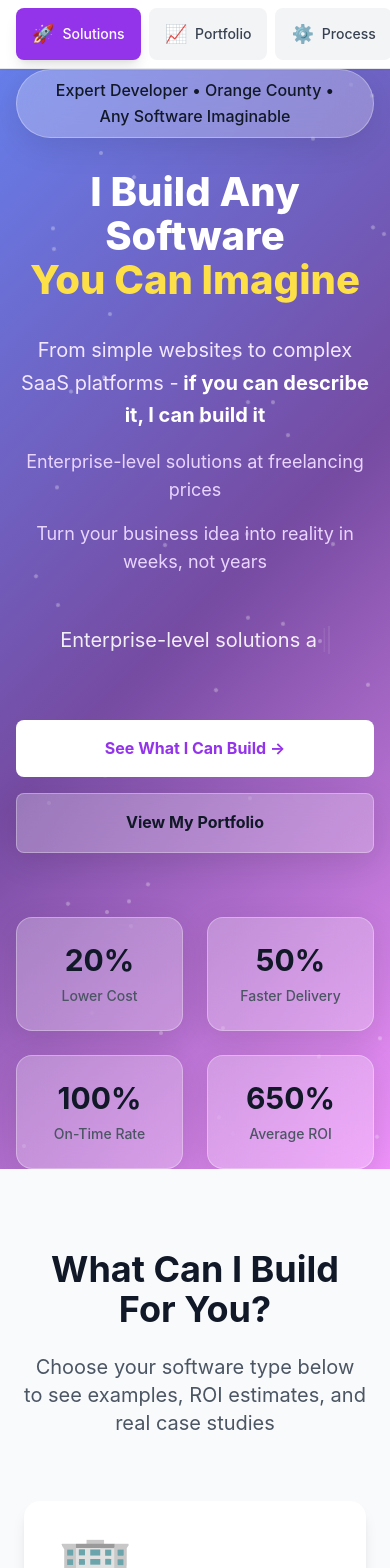
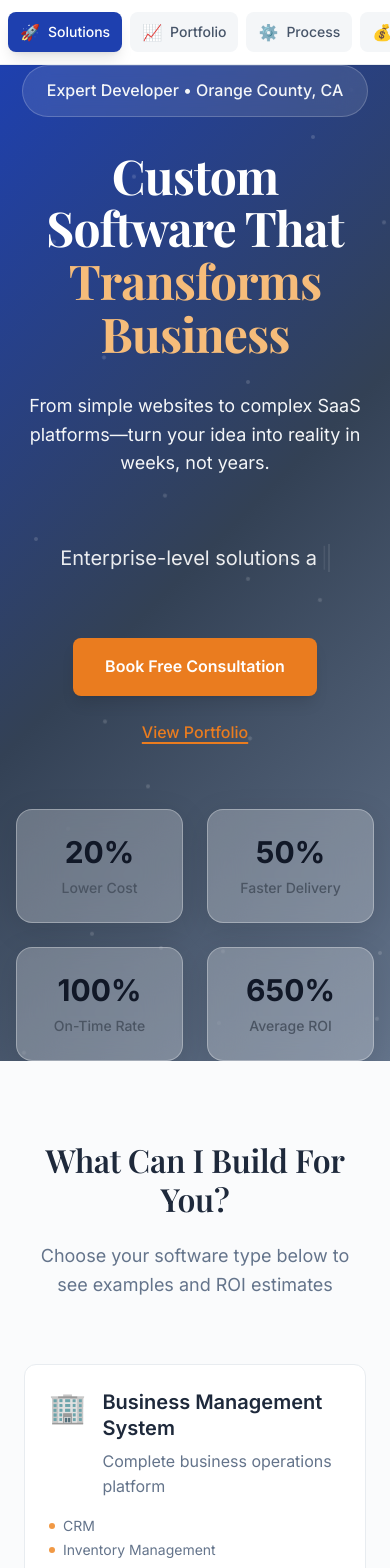
Before and after one commit to SiedahmedM/MyBusinessOS, a Next.js app: page / in a window 390 px wide. Shown: the top 1568 px of the page. Built offline with nearby package versions, Linux system fonts and the light colour scheme.

Commit message:
Feat: Improvements

```diff
--- a/src/app/globals.css
+++ b/src/app/globals.css
@@ -1,12 +1,14 @@
+@import url('https://fonts.googleapis.com/css2?family=Inter:wght@400;500;600;700;800&family=Playfair+Display:wght@400;500;600;700&display=swap');
+
 @tailwind base;
 @tailwind components;
 @tailwind utilities;
 
 :root {
-  --hero-gradient: linear-gradient(135deg, #667eea 0%, #764ba2 50%, #f093fb 100%);
-  --roi-gradient: linear-gradient(135deg, #667eea 0%, #764ba2 100%);
-  --code-gradient: linear-gradient(135deg, #f8fafc 0%, #e2e8f0 100%);
-  --purple-gradient: linear-gradient(135deg, #8b5cf6 0%, #a855f7 100%);
+  --hero-gradient: linear-gradient(135deg, #1e40af 0%, #334155 50%, #64748b 100%);
+  --primary-gradient: linear-gradient(135deg, #1e40af 0%, #1d3a9f 100%);
+  --accent-gradient: linear-gradient(135deg, #ea7c1f 0%, #db6515 100%);
+  --neutral-gradient: linear-gradient(135deg, #f4f6f8 0%, #e8ecf0 100%);
 }
 
 * {
@@ -20,9 +22,9 @@ html {
 }
 
 body {
-  font-family: -apple-system, BlinkMacSystemFont, 'Segoe UI', 'Roboto', sans-serif;
+  font-family: 'Inter', -apple-system, BlinkMacSystemFont, 'Segoe UI', sans-serif;
   line-height: 1.6;
-  color: #333;
+  color: #1e293b;
   overflow-x: hidden;
 }
 
@@ -48,10 +50,10 @@ body {
 
 @keyframes glow {
   0% {
-    box-shadow: 0 0 20px rgba(102, 126, 234, 0.3);
+    box-shadow: 0 0 20px rgba(30, 64, 175, 0.3);
   }
   100% {
-    box-shadow: 0 0 40px rgba(102, 126, 234, 0.6);
+    box-shadow: 0 0 40px rgba(30, 64, 175, 0.6);
   }
 }
 
@@ -185,16 +187,16 @@ body {
 }
 
 ::-webkit-scrollbar-track {
-  background: #f1f1f1;
+  background: #f1f5f9;
 }
 
 ::-webkit-scrollbar-thumb {
-  background: #888;
+  background: #94a3b8;
   border-radius: 4px;
 }
 
 ::-webkit-scrollbar-thumb:hover {
-  background: #555;
+  background: #64748b;
 }
 
 /* Section spacing */
@@ -208,17 +210,87 @@ body {
   }
 }
 
-/* Responsive text sizes */
+/* Typography hierarchy */
 .hero-title {
-  font-size: clamp(2.5rem, 8vw, 4rem);
-  font-weight: 800;
+  font-family: 'Playfair Display', serif;
+  font-size: clamp(3rem, 8vw, 4.5rem);
+  font-weight: 700;
   line-height: 1.1;
+  letter-spacing: -0.02em;
 }
 
 .section-title {
-  font-size: clamp(2rem, 6vw, 3rem);
-  font-weight: 700;
+  font-family: 'Playfair Display', serif;
+  font-size: clamp(2rem, 6vw, 2.5rem);
+  font-weight: 600;
   line-height: 1.2;
+  letter-spacing: -0.01em;
+}
+
+.heading-lg {
+  font-family: 'Inter', sans-serif;
+  font-size: clamp(1.5rem, 4vw, 2rem);
+  font-weight: 600;
+  line-height: 1.3;
+}
+
+.heading-md {
+  font-family: 'Inter', sans-serif;
+  font-size: clamp(1.25rem, 3vw, 1.5rem);
+  font-weight: 600;
+  line-height: 1.3;
+}
+
+.body-lg {
+  font-family: 'Inter', sans-serif;
+  font-size: 1.125rem;
+  font-weight: 400;
+  line-height: 1.6;
+}
+
+.body-md {
+  font-family: 'Inter', sans-serif;
+  font-size: 1rem;
+  font-weight: 400;
+  line-height: 1.6;
+}
+
+/* Standardized button classes */
+.btn-primary {
+  @apply px-8 py-4 bg-accent-500 text-white font-semibold rounded-lg;
+  @apply hover:bg-accent-600 focus:bg-accent-600 focus:outline-none focus:ring-2 focus:ring-accent-500 focus:ring-offset-2;
+  @apply transition-all duration-200 ease-in-out;
+  @apply shadow-lg hover:shadow-xl;
+  transform: translateY(0);
+}
+
+.btn-primary:hover {
+  transform: translateY(-2px);
+}
+
+.btn-secondary {
+  @apply px-8 py-4 bg-white text-primary-500 font-semibold rounded-lg border-2 border-primary-500;
+  @apply hover:bg-primary-50 focus:bg-primary-50 focus:outline-none focus:ring-2 focus:ring-primary-500 focus:ring-offset-2;
+  @apply transition-all duration-200 ease-in-out;
+  @apply shadow-lg hover:shadow-xl;
+  transform: translateY(0);
+}
+
+.btn-secondary:hover {
+  transform: translateY(-2px);
+}
+
+.btn-ghost {
+  @apply px-6 py-3 text-neutral-600 font-medium rounded-lg;
+  @apply hover:text-accent-500 focus:text-accent-500 focus:outline-none focus:ring-2 focus:ring-accent-500 focus:ring-offset-2;
+  @apply transition-all duration-200 ease-in-out;
+  @apply hover:bg-neutral-50;
+}
+
+.btn-text {
+  @apply text-accent-500 font-medium underline decoration-2 underline-offset-4;
+  @apply hover:text-accent-600 focus:text-accent-600 focus:outline-none focus:ring-2 focus:ring-accent-500 focus:ring-offset-2 focus:rounded;
+  @apply transition-all duration-200 ease-in-out;
 }
 
 /* Button hover effects */
@@ -238,7 +310,7 @@ body {
 
 .card-hover:hover {
   transform: translateY(-10px) scale(1.05);
-  box-shadow: 0 20px 40px rgba(102, 126, 234, 0.2);
+  box-shadow: 0 20px 40px rgba(30, 64, 175, 0.2);
 }
 
 /* Loading states */
@@ -259,7 +331,7 @@ body {
 
 /* Focus styles for accessibility */
 .focus-outline:focus {
-  outline: 2px solid #667eea;
+  outline: 2px solid #ea7c1f;
   outline-offset: 2px;
 }
 
@@ -272,7 +344,7 @@ body {
 
 /* ROI Calculator specific styles */
 .bg-roi-gradient {
-  background: linear-gradient(135deg, #667eea 0%, #764ba2 100%);
+  background: linear-gradient(135deg, #1e40af 0%, #1d3a9f 100%);
 }
 
 .glass-effect {
@@ -290,7 +362,7 @@ body {
   left: -50%;
   width: 200%;
   height: 200%;
-  background: linear-gradient(45deg, transparent, rgba(102, 126, 234, 0.1), transparent);
+  background: linear-gradient(45deg, transparent, rgba(30, 64, 175, 0.1), transparent);
   animation: shimmer 3s linear infinite;
   pointer-events: none;
 }
@@ -327,3 +399,33 @@ body {
 .animate-slideInFromRight {
   animation: slideInFromRight 0.6s ease-out;
 }
+
+/* Responsive utilities */
+.scrollbar-hide {
+  -ms-overflow-style: none;
+  scrollbar-width: none;
+}
+
+.scrollbar-hide::-webkit-scrollbar {
+  display: none;
+}
+
+/* Improved accessibility and contrast */
+@media (prefers-reduced-motion: reduce) {
+  * {
+    animation-duration: 0.01ms !important;
+    animation-iteration-count: 1 !important;
+    transition-duration: 0.01ms !important;
+  }
+}
+
+/* High contrast mode support */
+@media (prefers-contrast: high) {
+  .btn-primary {
+    @apply border-2 border-white;
+  }
+
+  .btn-secondary {
+    @apply border-4 border-primary-700;
+  }
+}
--- a/src/components/FloatingCTA/FloatingCTA.tsx
+++ b/src/components/FloatingCTA/FloatingCTA.tsx
@@ -4,43 +4,57 @@ import { scrollToSection } from '@/lib/utils'
 
 export function FloatingCTA() {
   const [isVisible, setIsVisible] = useState(false)
+  const [isDismissed, setIsDismissed] = useState(false)
 
   useEffect(() => {
     const handleScroll = () => {
       // Show after scrolling 100vh
       const scrolled = window.scrollY > window.innerHeight
-      setIsVisible(scrolled)
+      setIsVisible(scrolled && !isDismissed)
     }
 
     window.addEventListener('scroll', handleScroll)
     return () => window.removeEventListener('scroll', handleScroll)
-  }, [])
+  }, [isDismissed])
 
   const handleClick = () => {
-    console.log('FloatingCTA: Clicked, scrolling to AI playground');
-    scrollToSection('ai-playground')
+    console.log('FloatingCTA: Clicked, scrolling to contact form');
+    scrollToSection('contact')
+  }
+
+  const handleDismiss = (e: React.MouseEvent) => {
+    e.stopPropagation()
+    setIsDismissed(true)
   }
 
   if (!isVisible) return null
 
   return (
-    <div className="fixed bottom-8 right-8 z-50 no-print">
+    <div className="fixed bottom-6 right-6 z-50 no-print">
       <button
         onClick={handleClick}
-        className="group bg-gradient-to-r from-purple-600 to-blue-600 text-white px-6 py-4 rounded-full shadow-2xl hover:shadow-3xl hover:scale-105 transition-all duration-300 max-w-xs"
+        className="group relative bg-accent-gradient text-white p-4 rounded-full shadow-xl hover:shadow-2xl hover:scale-105 transition-all duration-300 border border-accent-600"
+        aria-label="Get started with custom software consultation"
       >
-        <div className="flex items-center">
-          <div className="animate-pulse mr-3 text-xl">💡</div>
+        <div className="flex items-center max-w-xs">
+          <div className="mr-3 text-xl" aria-hidden="true">📅</div>
           <div className="text-left">
-            <div className="font-semibold text-sm">Need custom software?</div>
-            <div className="text-xs opacity-90">Try our AI solution builder</div>
+            <div className="font-semibold text-sm">Ready to start?</div>
+            <div className="text-xs opacity-90 hidden sm:block">Book free consultation</div>
           </div>
         </div>
 
-        {/* Notification dot */}
-        <div className="absolute -top-2 -right-2 w-4 h-4 bg-red-500 rounded-full flex items-center justify-center">
-          <span className="text-white text-xs font-bold">!</span>
-        </div>
+        {/* Dismiss button for mobile */}
+        <button
+          onClick={handleDismiss}
+          className="absolute -top-2 -right-2 w-6 h-6 bg-neutral-600 hover:bg-neutral-700 rounded-full flex items-center justify-center transition-colors md:hidden"
+          aria-label="Dismiss floating call-to-action"
+        >
+          <span className="text-white text-xs">×</span>
+        </button>
+
+        {/* Subtle hover effect */}
+        <div className="absolute inset-0 bg-white/10 rounded-full opacity-0 group-hover:opacity-100 transition-opacity duration-300" />
       </button>
     </div>
   )
--- a/src/components/Hero/FloatingParticles.tsx
+++ b/src/components/Hero/FloatingParticles.tsx
@@ -18,13 +18,13 @@ export function FloatingParticles() {
     const generateParticles = () => {
       const newParticles: Particle[] = []
 
-      for (let i = 0; i < 50; i++) {
+      for (let i = 0; i < 30; i++) {
         newParticles.push({
           id: i,
           x: Math.random() * 100, // Percentage
           y: Math.random() * 100, // Percentage
-          delay: Math.random() * 5, // 0-5 second delay
-          duration: 6 + Math.random() * 4, // 6-10 second duration
+          delay: Math.random() * 8, // 0-8 second delay
+          duration: 12 + Math.random() * 6, // 12-18 second duration (slower)
         })
       }
 
@@ -40,7 +40,7 @@ export function FloatingParticles() {
       {particles.map((particle) => (
         <div
           key={particle.id}
-          className="absolute w-1 h-1 bg-white/30 rounded-full animate-float"
+          className="absolute w-1 h-1 bg-white/15 rounded-full animate-float"
           style={{
             left: `${particle.x}%`,
             top: `${particle.y}%`,
--- a/src/components/Hero/Hero.tsx
+++ b/src/components/Hero/Hero.tsx
@@ -45,50 +45,45 @@ export function Hero({ onGetStartedClick, onViewPortfolioClick, onTabChange }: H
 
       {/* Content */}
       <div className="relative z-10 text-center px-4 max-w-6xl mx-auto">
-        {/* Enhanced Badge */}
-        <div className="inline-flex items-center px-6 py-2 rounded-full glass-hero-stats mb-8">
-          <span className="text-gray-900 font-medium">
-            Expert Developer • Orange County • Any Software Imaginable
+        {/* Professional Badge */}
+        <div className="inline-flex items-center px-6 py-3 rounded-full bg-white/10 backdrop-blur-md border border-white/20 mb-8">
+          <span className="text-neutral-100 font-medium">
+            Expert Developer • Orange County, CA
           </span>
         </div>
 
-        {/* Updated Main Heading */}
+        {/* Simplified Main Heading */}
         <h1 className="hero-title text-white mb-8">
-          I Build Any Software
+          Custom Software That
           <br />
-          <span className="text-yellow-300">You Can Imagine</span>
+          <span className="text-accent-300">Transforms Business</span>
         </h1>
 
-        {/* Enhanced Description */}
-        <div className="space-y-4 mb-8">
-          <p className="text-xl md:text-2xl text-purple-100 max-w-4xl mx-auto leading-relaxed">
-            From simple websites to complex SaaS platforms -
-            <strong className="text-white"> if you can describe it, I can build it</strong>
-          </p>
-          <p className="text-lg text-purple-200 max-w-3xl mx-auto">
-            Enterprise-level solutions at freelancing prices
-          </p>
-          <p className="text-lg text-purple-200 max-w-3xl mx-auto">
-            Turn your business idea into reality in weeks, not years
+        {/* Condensed Description */}
+        <div className="mb-12">
+          <p className="body-lg text-neutral-100 max-w-4xl mx-auto leading-relaxed">
+            From simple websites to complex SaaS platforms—turn your idea into reality in weeks, not years.
           </p>
         </div>
 
         {/* Typing Animation */}
         <TypingAnimation />
 
-        {/* Updated CTA Buttons */}
-        <div className="flex flex-col sm:flex-row gap-4 justify-center mb-16">
+        {/* Streamlined CTA Buttons */}
+        <div className="flex flex-col sm:flex-row gap-6 justify-center items-center mb-16">
           <button
             onClick={handleGetStartedClick}
-            className="px-8 py-4 bg-white text-purple-600 font-bold rounded-lg btn-hover focus-outline"
+            className="btn-primary"
+            aria-label="Book a free consultation to discuss your project"
           >
-            See What I Can Build →
+            Book Free Consultation
           </button>
           <button
             onClick={handleViewPortfolioClick}
-            className="px-8 py-4 glass-hero-stats text-gray-900 font-bold rounded-lg btn-hover focus-outline"
+            className="btn-text"
+            aria-label="View portfolio of completed projects"
           >
-            View My Portfolio
+            View Portfolio
           </button>
         </div>
 
--- a/src/components/SoftwareTypeGrid/SoftwareTypeGrid.tsx
+++ b/src/components/SoftwareTypeGrid/SoftwareTypeGrid.tsx
@@ -53,15 +53,15 @@ export function SoftwareTypeGrid({ onTypeSelected, className = '' }: SoftwareTyp
   }
 
   return (
-    <section className={`py-20 bg-gray-50 ${className}`}>
+    <section className={`py-20 bg-neutral-50 ${className}`}>
       <div className="max-w-6xl mx-auto px-6">
         {/* Header */}
         <div className="text-center mb-16">
-          <h2 className="text-4xl md:text-5xl font-bold text-gray-900 mb-6">
+          <h2 className="section-title text-neutral-900 mb-6">
             What Can I Build For You?
           </h2>
-          <p className="text-xl text-gray-600 max-w-3xl mx-auto">
-            Choose your software type below to see examples, ROI estimates, and real case studies
+          <p className="body-lg text-neutral-600 max-w-3xl mx-auto">
+            Choose your software type below to see examples and ROI estimates
           </p>
         </div>
 
@@ -71,79 +71,70 @@ export function SoftwareTypeGrid({ onTypeSelected, className = '' }: SoftwareTyp
             <div
               key={type.id}
               onClick={() => handleTypeClick(type)}
-              className={`group cursor-pointer bg-white rounded-2xl p-8 shadow-lg hover:shadow-2xl transition-all duration-300 transform hover:-translate-y-2 border-2 ${
+              className={`group cursor-pointer bg-white rounded-xl p-6 border transition-all duration-300 hover:shadow-lg ${
                 selectedType === type.id
-                  ? 'border-purple-500 ring-4 ring-purple-200'
-                  : 'border-transparent hover:border-purple-200'
+                  ? 'border-accent-500 bg-accent-50/50'
+                  : 'border-neutral-200 hover:border-accent-200'
               }`}
+              role="button"
+              tabIndex={0}
+              aria-label={`Select ${type.title} software type`}
             >
-              {/* Icon */}
-              <div className="text-6xl mb-6 group-hover:scale-110 transition-transform duration-300">
+              {/* Icon and Title */}
+              <div className="flex items-start space-x-4 mb-4">
+                <div className="text-3xl flex-shrink-0">
                   {type.icon}
                 </div>
-
-              {/* Title */}
-              <h3 className="text-2xl font-bold text-gray-900 mb-4 group-hover:text-purple-600 transition-colors">
+                <div>
+                  <h3 className={`heading-md mb-2 transition-colors ${
+                    selectedType === type.id ? 'text-accent-700' : 'text-neutral-900 group-hover:text-accent-600'
+                  }`}>
                     {type.title}
                   </h3>
-
-              {/* Description */}
-              <p className="text-gray-600 mb-6 leading-relaxed">
+                  <p className="body-md text-neutral-600 leading-relaxed">
                     {type.description}
                   </p>
-
-              {/* Examples */}
-              <div className="mb-6">
-                <div className="text-sm font-semibold text-gray-500 mb-3">INCLUDES:</div>
-                <div className="flex flex-wrap gap-2">
-                  {type.examples.map((example, index) => (
-                    <span
-                      key={index}
-                      className="px-3 py-1 bg-purple-50 text-purple-700 text-sm rounded-full font-medium"
-                    >
-                      {example}
-                    </span>
-                  ))}
                 </div>
               </div>
 
-              {/* ROI Example */}
-              <div className="border-t pt-6">
-                <div className="flex items-center justify-between">
-                  <div>
-                    <div className="text-sm font-semibold text-green-600 mb-1">
-                      TYPICAL ROI
+              {/* Key Features */}
+              <div className="mb-4">
+                <ul className="space-y-1">
+                  {type.examples.slice(0, 3).map((example, index) => (
+                    <li key={index} className="text-sm text-neutral-600 flex items-center">
+                      <span className="w-1.5 h-1.5 bg-accent-400 rounded-full mr-2 flex-shrink-0"></span>
+                      {example}
+                    </li>
+                  ))}
+                </ul>
               </div>
-                    <div className="text-sm text-gray-600">
+
+              {/* ROI Summary */}
+              <div className="pt-4 border-t border-neutral-100">
+                <div className="text-xs font-semibold text-accent-600 mb-1">
+                  ROI ESTIMATE
+                </div>
+                <div className="text-sm text-neutral-700">
                   {type.roiExample}
                 </div>
               </div>
-
-                  {/* Case Study Badge */}
-                  {type.caseStudy && (
-                    <div className="px-3 py-1 bg-blue-50 text-blue-700 text-xs rounded-full font-medium">
-                      Case Study →
-                    </div>
-                  )}
-                </div>
-              </div>
-
-              {/* Hover Overlay */}
-              <div className="absolute inset-0 bg-gradient-to-t from-purple-600/10 to-transparent opacity-0 group-hover:opacity-100 transition-opacity duration-300 rounded-2xl pointer-events-none" />
             </div>
           ))}
         </div>
 
         {/* Call to Action */}
         <div className="text-center mt-16">
-          <div className="bg-white rounded-2xl p-8 shadow-lg max-w-2xl mx-auto">
-            <h3 className="text-2xl font-bold text-gray-900 mb-4">
+          <div className="bg-white rounded-xl p-8 border border-neutral-200 max-w-2xl mx-auto">
+            <h3 className="heading-lg text-neutral-900 mb-4">
               Don't See Your Exact Needs?
             </h3>
-            <p className="text-gray-600 mb-6">
-              I build custom solutions for unique requirements. From enterprise systems to innovative startups - if you can describe it, I can build it.
+            <p className="body-md text-neutral-600 mb-6">
+              I build custom solutions for unique requirements. If you can describe it, I can build it.
             </p>
-            <button className="px-8 py-4 bg-purple-600 text-white font-bold rounded-lg hover:bg-purple-700 transition-colors">
+            <button
+              className="btn-primary"
+              aria-label="Schedule a consultation to discuss your custom project"
+            >
               Discuss Your Custom Project
             </button>
           </div>
--- a/src/components/TabNavigation/TabNavigation.tsx
+++ b/src/components/TabNavigation/TabNavigation.tsx
@@ -59,8 +59,8 @@ export function TabNavigation({ activeTab, onTabChange, className = '' }: TabNav
   }
 
   return (
-    <nav className={`sticky top-0 z-50 bg-white/95 backdrop-blur-md border-b transition-all duration-300 ${
-      isScrolled ? 'shadow-lg' : 'shadow-sm'
+    <nav className={`sticky top-0 z-50 bg-white/95 backdrop-blur-md border-b border-neutral-200 transition-all duration-300 ${
+      isScrolled ? 'shadow-lg bg-white/98' : 'shadow-sm'
     } ${className}`}>
       {/* Desktop Navigation */}
       <div className="hidden md:block max-w-6xl mx-auto">
@@ -69,24 +69,26 @@ export function TabNavigation({ activeTab, onTabChange, className = '' }: TabNav
             <button
               key={tab.id}
               onClick={() => handleTabClick(tab.id)}
-              className={`flex-1 px-6 py-4 text-left transition-all duration-300 relative group ${
+              className={`flex-1 px-4 py-4 text-left transition-all duration-300 relative group ${
                 activeTab === tab.id
-                  ? 'bg-purple-50 border-b-2 border-purple-600'
-                  : 'hover:bg-gray-50'
+                  ? 'bg-primary-50 border-b-2 border-primary-500'
+                  : 'hover:bg-neutral-50'
               }`}
+              aria-label={`Switch to ${tab.title} tab`}
             >
-              <div className="flex items-center space-x-3">
-                <span className="text-2xl" role="img" aria-hidden="true">
+              <div className="flex items-center justify-center space-x-3">
+                <span className="text-xl" role="img" aria-hidden="true">
                   {tab.icon}
                 </span>
-                <div>
+                <div className="text-center">
                   <div className={`font-semibold transition-colors ${
-                    activeTab === tab.id ? 'text-purple-600' : 'text-gray-900 group-hover:text-purple-600'
+                    activeTab === tab.id ? 'text-primary-600' : 'text-neutral-700 group-hover:text-primary-600'
                   }`}>
                     {tab.title}
                   </div>
-                  <div className={`text-sm transition-colors ${
-                    activeTab === tab.id ? 'text-purple-500' : 'text-gray-500'
+                  {/* Show description on hover only */}
+                  <div className={`text-xs transition-all duration-300 opacity-0 group-hover:opacity-100 ${
+                    activeTab === tab.id ? 'text-primary-500' : 'text-neutral-500'
                   }`}>
                     {tab.description}
                   </div>
@@ -95,7 +97,7 @@ export function TabNavigation({ activeTab, onTabChange, className = '' }: TabNav
 
               {/* Active indicator */}
               {activeTab === tab.id && (
-                <div className="absolute inset-x-0 bottom-0 h-0.5 bg-gradient-to-r from-purple-600 to-blue-600" />
+                <div className="absolute inset-x-0 bottom-0 h-0.5 bg-accent-gradient" />
               )}
             </button>
           ))}
@@ -104,19 +106,20 @@ export function TabNavigation({ activeTab, onTabChange, className = '' }: TabNav
 
       {/* Mobile Navigation */}
       <div className="md:hidden">
-        <div className="flex overflow-x-auto scrollbar-hide px-4 py-2">
+        <div className="flex overflow-x-auto scrollbar-hide px-2 py-3 gap-2">
           {primaryTabs.map((tab) => (
             <button
               key={tab.id}
               onClick={() => handleTabClick(tab.id)}
-              className={`flex-shrink-0 px-4 py-3 mr-2 rounded-lg transition-all duration-300 ${
+              className={`flex-shrink-0 px-3 py-2 rounded-lg transition-all duration-300 ${
                 activeTab === tab.id
-                  ? 'bg-purple-600 text-white shadow-lg'
-                  : 'bg-gray-100 text-gray-700 hover:bg-gray-200'
+                  ? 'bg-primary-500 text-white shadow-lg'
+                  : 'bg-neutral-100 text-neutral-700 hover:bg-neutral-200'
               }`}
+              aria-label={`Switch to ${tab.title} tab`}
             >
               <div className="flex items-center space-x-2 whitespace-nowrap">
-                <span className="text-lg" role="img" aria-hidden="true">
+                <span className="text-base" role="img" aria-hidden="true">
                   {tab.icon}
                 </span>
                 <span className="font-medium text-sm">
--- a/tailwind.config.js
+++ b/tailwind.config.js
@@ -7,6 +7,44 @@ module.exports = {
   ],
   theme: {
     extend: {
+      colors: {
+        primary: {
+          50: '#f0f4ff',
+          100: '#e0e9ff',
+          200: '#c7d6ff',
+          300: '#a5b8ff',
+          400: '#8192ff',
+          500: '#1e40af', // Main navy blue
+          600: '#1d3a9f',
+          700: '#1b3190',
+          800: '#192975',
+          900: '#162661',
+        },
+        accent: {
+          50: '#fef7f0',
+          100: '#fdedd6',
+          200: '#fad8ad',
+          300: '#f6bc7a',
+          400: '#f19945',
+          500: '#ea7c1f', // Main coral/orange
+          600: '#db6515',
+          700: '#b54f14',
+          800: '#914018',
+          900: '#763617',
+        },
+        neutral: {
+          50: '#fafbfc',
+          100: '#f4f6f8',
+          200: '#e8ecf0',
+          300: '#d6dce4',
+          400: '#b8c2d0',
+          500: '#8b96a5',
+          600: '#64748b',
+          700: '#475569',
+          800: '#334155',
+          900: '#1e293b',
+        }
+      },
       animation: {
         'float': 'float 6s ease-in-out infinite',
         'slideIn': 'slideIn 0.5s ease forwards',
@@ -37,10 +75,10 @@ module.exports = {
         },
       },
       backgroundImage: {
-        'hero-gradient': 'linear-gradient(135deg, #667eea 0%, #764ba2 50%, #f093fb 100%)',
-        'roi-gradient': 'linear-gradient(135deg, #667eea 0%, #764ba2 100%)',
-        'code-gradient': 'linear-gradient(135deg, #f8fafc 0%, #e2e8f0 100%)',
-        'purple-gradient': 'linear-gradient(135deg, #8b5cf6 0%, #a855f7 100%)',
+        'hero-gradient': 'linear-gradient(135deg, #1e40af 0%, #334155 50%, #64748b 100%)',
+        'primary-gradient': 'linear-gradient(135deg, #1e40af 0%, #1d3a9f 100%)',
+        'accent-gradient': 'linear-gradient(135deg, #ea7c1f 0%, #db6515 100%)',
+        'neutral-gradient': 'linear-gradient(135deg, #f4f6f8 0%, #e8ecf0 100%)',
       },
       backdropBlur: {
         'xl': '20px',
```
Lines whose indentation alone changed are shown as unchanged.
